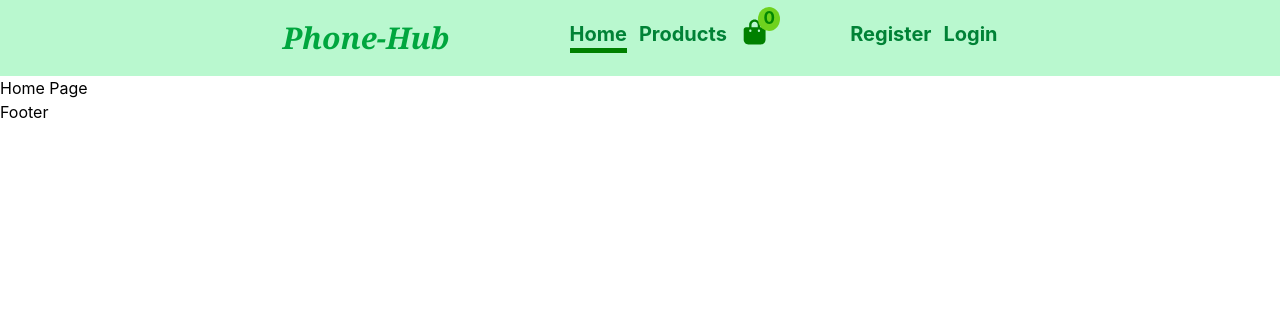
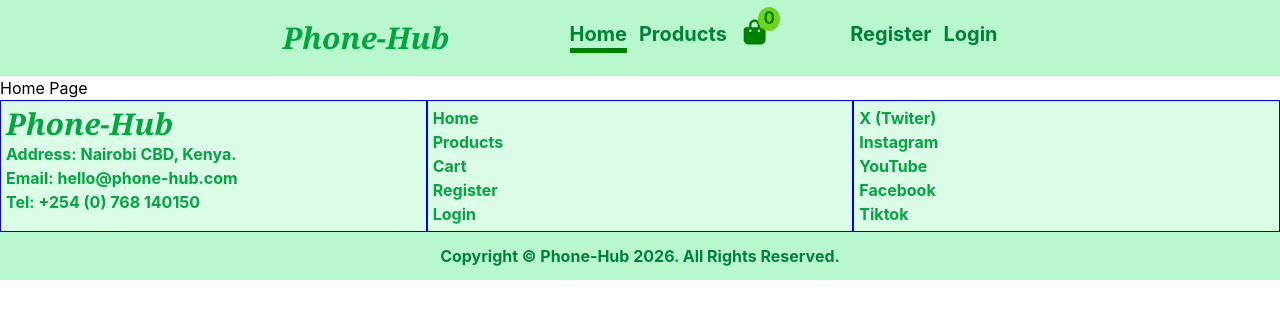
Before and after one commit to emanuelnnko-dot/phone-hub, a React (Vite) app: page / in a window 1280 px wide. Shown: the top 318 px of the page. Built offline with nearby package versions, Linux system fonts and the light colour scheme.

Commit message:
feat: create footer and style it

```diff
--- a/src/components/Footer.jsx
+++ b/src/components/Footer.jsx
@@ -3,7 +3,41 @@ import { Link } from 'react-router-dom'
 
 function Footer() {
   return (
-    <div>Footer</div>
+    <div className="footer ">
+        <div className='footer-content bg-green-100 text-l text-green-600 font-bold'>
+            <div>
+                <p className='text-3xl text-green-600 font-bold font-serif italic'>Phone-Hub</p>
+                <p>Address: Nairobi CBD, Kenya.</p>
+                <p>Email: hello@phone-hub.com</p>
+                <p>Tel: +254 (0) 768 140150</p>
+
+            </div>
+            <div>
+                <nav>
+                    <ul>
+                        <li><Link to="/">Home</Link></li>
+                        <li><Link to="/Products">Products</Link></li>
+                        <li><Link to="/Cart">Cart</Link></li>
+                        <li><Link to="/Register">Register</Link></li>
+                        <li><Link to="/Login">Login</Link></li>
+                    </ul>
+                </nav>
+            </div>
+            <div>
+                <nav>
+                    <ul>
+                        <li><Link to="">X (Twiter)</Link></li>
+                        <li><Link to="">Instagram</Link></li>
+                        <li><Link to="">YouTube</Link></li>
+                        <li><Link to="">Facebook</Link></li>
+                        <li><Link to="">Tiktok</Link></li>
+                    </ul>
+                </nav>
+            </div>
+        </div>
+        <p className='text-center p-3 bg-green-200 text-l text-green-700 font-bold'>Copyright &copy; Phone-Hub 2026. All Rights Reserved. </p>
+    </div>
+
   )
 }
 
--- a/src/index.css
+++ b/src/index.css
@@ -26,3 +26,19 @@ a.active{
   background-color: rgb(111, 210, 30);
   color: rgb(2, 135, 2);
 }
+
+.footer, .footer *{
+  /* border: 1px solid blue; */
+}
+
+.footer-content {
+  display: flex;
+  flex-wrap: wrap;
+}
+
+.footer-content > div {
+  flex: 1;
+  min-width: 254px;
+  padding: 5px;
+  border: 1px solid blue;
+}
```
